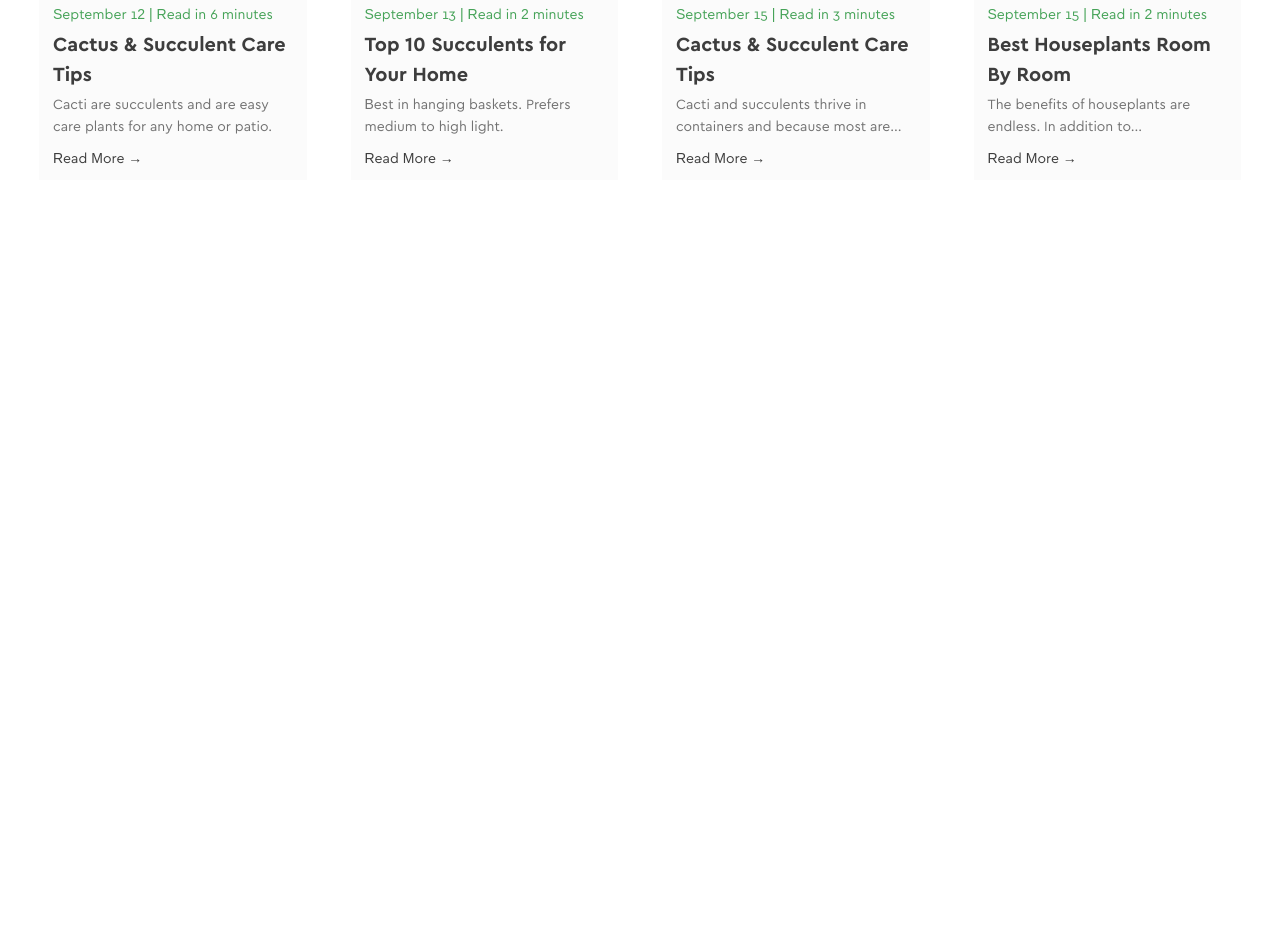
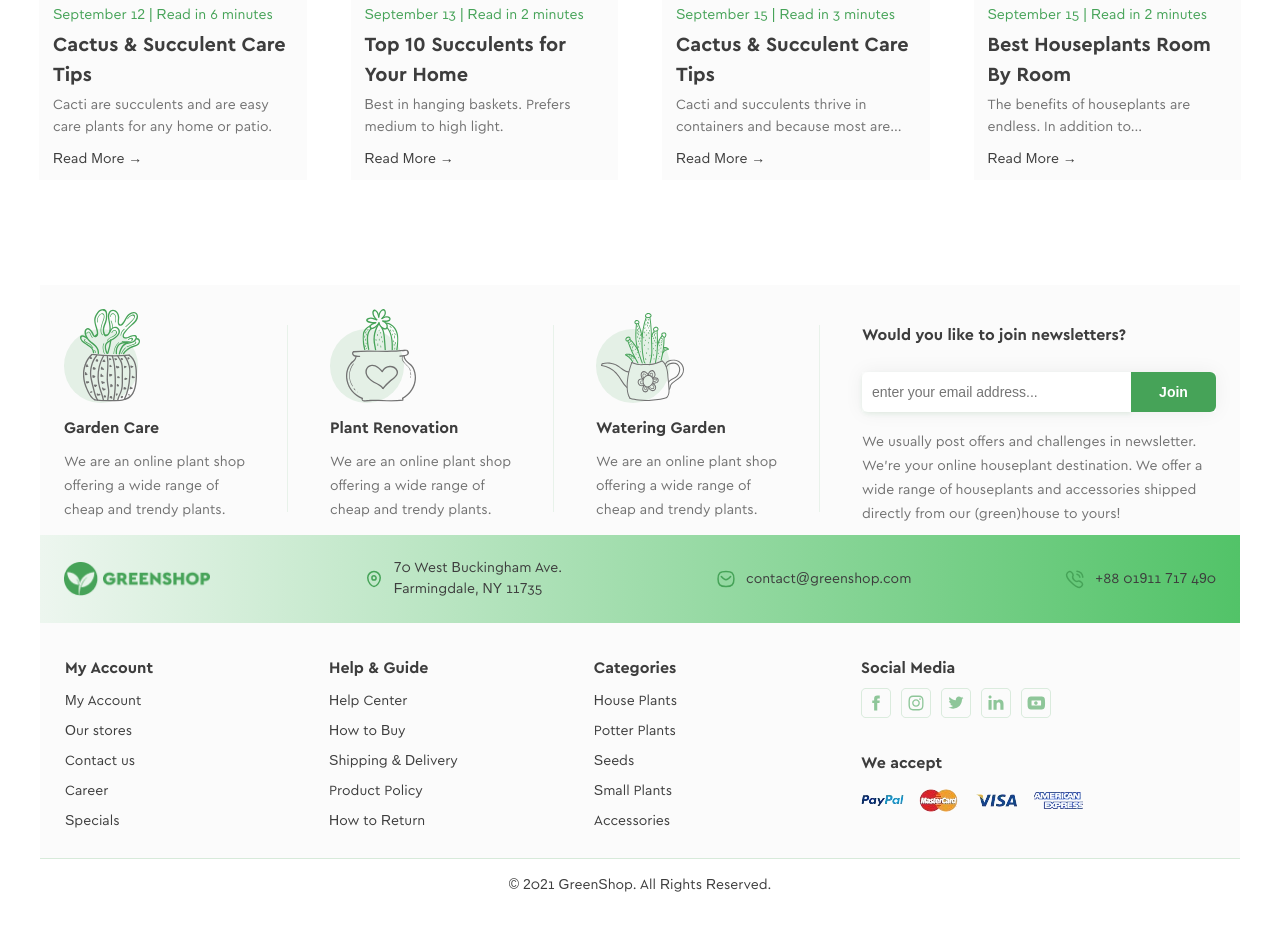
Before and after one commit to Patrik1501/greenshop-patrik, a plain HTML site: page index.html in a window 1280 px wide. Shown: the part 2785-3721 px from the top of the page. Before the commit the page ends 3065 px from the top, so only its background shows below. Drawn offline with Linux system fonts and the light colour scheme; files whose address does not match are found by name.

Commit message:
ДЗ 11.1. Практика Background - сделал footer

```diff
--- a/index.html
+++ b/index.html
@@ -7,7 +7,7 @@
     <link rel="stylesheet" href="./styles/reset.css">
     <link rel="stylesheet" href="./styles/style.css">
     <link rel="stylesheet" href="./styles/style-central-block.css">
-
+    <link rel="stylesheet" href="./styles/footer.css">
 </head>
 <body>
 <header>
@@ -351,5 +351,130 @@
     </div>
 </section>
 
+<footer class="footer">
+    <div class="footer-top">
+        <div class="container footer-top-content">
+            <div class="footer-box">
+                <div class="icon-circle-wrapper">
+                    <div class="icon-circle"></div>
+                    <img src="./images/footer-icon1.svg" alt="">
+                </div>
+                <h4>Garden Care</h4>
+                <p>We are an online plant shop offering a wide range of cheap and trendy plants.</p>
+            </div>
+            <div class="footer-box">
+                <div class="icon-circle-wrapper">
+                    <div class="icon-circle"></div>
+                    <img src="./images/footer-icon2.svg" alt="">
+                </div>
+                <h4>Plant Renovation</h4>
+                <p>We are an online plant shop offering a wide range of cheap and trendy plants.</p>
+            </div>
+            <div class="footer-box watering-box">
+                <div class="icon-circle-wrapper">
+                    <div class="icon-circle"></div>
+                    <div class="watering-icons">
+                        <img src="./images/footer-icon4.svg" alt="Plant" class="watering-leaf">
+                        <img src="./images/footer-icon3.svg" alt="Pot" class="watering-pot">
+                    </div>
+                </div>
+                <h4>Watering Garden</h4>
+                <p>We are an online plant shop offering a wide range of cheap and trendy plants.</p>
+            </div>
+            <div class="footer-box newsletter">
+                <h4>Would you like to join newsletters?</h4>
+                <form class="newsletter-form">
+                    <input type="email" placeholder="enter your email address...">
+                    <button type="submit">Join</button>
+                </form>
+                <p>We usually post offers and challenges in newsletter. We’re your online houseplant destination. We offer a wide range of houseplants and accessories shipped directly from our (green)house to yours!</p>
+            </div>
+        </div>
+    </div>
+
+    <div class="footer-middle">
+        <div class="container footer-middle-content">
+            <img src="./images/logo.png" alt="GreenShop logo" class="footer-logo">
+
+            <div class="contact-item">
+                <img src="./images/location-icon.svg" alt="">
+                <a href="https://maps.google.com/?q=70+West+Buckingham+Ave,+Farmingdale,+NY+11735" target="_blank">
+                    70 West Buckingham Ave.<br>Farmingdale, NY 11735
+                </a>
+            </div>
+
+            <div class="contact-item">
+                <img src="./images/email-icon.svg" alt="">
+                <a href="mailto:contact@greenshop.com">contact@greenshop.com</a>
+            </div>
+
+            <div class="contact-item">
+                <img src="./images/phone-icon.svg" alt="">
+                <a href="tel:+8801911717490">+88 01911 717 490</a>
+            </div>
+        </div>
+    </div>
+
+    <div class="footer-bottom">
+        <div class="container footer-bottom-content">
+            <div class="footer-column">
+                <h4>My Account</h4>
+                <ul>
+                    <li><a href="#">My Account</a></li>
+                    <li><a href="#">Our stores</a></li>
+                    <li><a href="#">Contact us</a></li>
+                    <li><a href="#">Career</a></li>
+                    <li><a href="#">Specials</a></li>
+                </ul>
+            </div>
+            <div class="footer-column">
+                <h4>Help & Guide</h4>
+                <ul>
+                    <li><a href="#">Help Center</a></li>
+                    <li><a href="#">How to Buy</a></li>
+                    <li><a href="#">Shipping & Delivery</a></li>
+                    <li><a href="#">Product Policy</a></li>
+                    <li><a href="#">How to Return</a></li>
+                </ul>
+            </div>
+            <div class="footer-column">
+                <h4>Categories</h4>
+                <ul>
+                    <li><a href="#">House Plants</a></li>
+                    <li><a href="#">Potter Plants</a></li>
+                    <li><a href="#">Seeds</a></li>
+                    <li><a href="#">Small Plants</a></li>
+                    <li><a href="#">Accessories</a></li>
+                </ul>
+            </div>
+            <div class="footer-column">
+                <h4>Social Media</h4>
+                <div class="social-icons">
+                    <a href="https://www.facebook.com" target="_blank">
+                        <img src="./images/facebook.svg" alt="Facebook">
+                    </a>
+                    <a href="https://www.instagram.com" target="_blank">
+                        <img src="./images/instagram.svg" alt="Instagram">
+                    </a>
+                    <a href="https://twitter.com" target="_blank">
+                        <img src="./images/twitter.svg" alt="Twitter">
+                    </a>
+                    <a href="https://www.linkedin.com" target="_blank">
+                        <img src="./images/linkedin.svg" alt="LinkedIn">
+                    </a>
+                    <a href="https://www.youtube.com" target="_blank">
+                        <img src="./images/youtube.svg" alt="YouTube">
+                    </a>
+                </div>
+                <h4>We accept</h4>
+                <div class="payment-icons">
+                    <img src="./images/paymentsicon.png" alt="">
+                </div>
+            </div>
+        </div>
+        <p class="copyright">© 2021 GreenShop. All Rights Reserved.</p>
+    </div>
+</footer>
+
 </body>
 </html>
--- /dev/null
+++ b/styles/footer.css
@@ -0,0 +1,272 @@
+.footer {
+  font-family: 'Cera Pro', sans-serif;
+  color: #3D3D3D;
+}
+
+.footer-top {
+    width: 1200px;
+    height: 250px;
+    background-color: #FBFBFB;
+  padding: 24px 0;
+}
+
+.footer-top-content {
+  display: flex;
+  justify-content: space-between;
+    width: 1152px;
+    height: 201px;
+  margin: 0 auto;
+  gap: 20px;
+}
+
+.footer-box {
+  position: relative;
+  width: 204px;
+  padding-right: 10px; /* чтобы текст не прилипал к линии */
+}
+
+.footer-box:not(:last-child)::after {
+  content: "";
+  position: absolute;
+  top: 16px;
+  right: -20px;
+  width: 1px;
+  height: 187px;
+  background-color: rgba(70, 163, 88, 0.1);
+}
+
+.footer-box img {
+  height: 93px;
+  margin-bottom: 14px;
+  margin-left: 16px;
+}
+
+.footer-box h4 {
+  font-size: 16px;
+  font-weight: 700;
+  margin-bottom: 10px;
+}
+
+.footer-box p {
+  font-size: 14px;
+  font-weight: 400;
+  color: #727272;
+  line-height: 24px;
+}
+
+.newsletter {
+  width: 354px;
+  padding: 14px 0 0 0;
+}
+
+.newsletter-form {
+  display: flex;
+  height: 40px;
+  margin: 25px 0 18px 0;
+
+  box-shadow: 0 0 20px 0 rgba(0, 0, 0, 0.06);
+
+}
+
+.newsletter-form input[type="email"] {
+  flex-grow: 1;
+  padding: 10px;
+  border: none;
+  background: #FFFFFF;
+  box-shadow: 0 2px 4px rgba(70, 163, 88, 0.1);
+  font-size: 14px;
+  border-top-left-radius: 6px;
+  border-bottom-left-radius: 6px;
+}
+
+.newsletter-form button {
+  background-color: #46A358;
+  color: #fff;
+  border: none;
+  padding: 10px 20px;
+  font-weight: 700;
+  cursor: pointer;
+  font-size: 14px;
+  width: 85px;
+  border-top-right-radius: 6px;
+  border-bottom-right-radius: 6px;
+
+}
+
+.footer-middle {
+    display: flex;
+    align-items: center;
+    width: 1200px;
+    height: 88px;
+  background: linear-gradient(90deg, #EDF6EF 0%, #52C368 100%);
+  padding: 25px 24px;
+}
+
+.footer-middle-content {
+  display: flex;
+  align-items: center;
+  justify-content: space-between;
+  width: 1200px;
+  margin: 0 auto;
+  color: #3D3D3D;
+}
+
+.footer-middle-content .contact-item {
+  display: flex;
+  align-items: center;
+  font-size: 14px;
+  gap: 10px;
+}
+
+.footer-logo {
+  height: 34px;
+}
+
+.footer-bottom {
+  background-color: #FBFBFB;
+  padding: 33px 25px;
+  height: 236px;
+  border-bottom: 1px solid rgba(70, 163, 88, 0.2);
+}
+
+.footer-bottom-content {
+  display: flex;
+  width: 1200px;
+  margin: 0 auto;
+  height: 174px;
+}
+
+.footer-column {
+  width: auto;
+}
+
+.footer-column:nth-child(1) {
+  margin-right: 176px;
+}
+
+.footer-column:nth-child(2) {
+  margin-right: 136px;
+}
+
+.footer-column:nth-child(3) {
+  margin-right: 184px;
+}
+
+.footer-column h4 {
+  font-size: 16px;
+  font-weight: 700;
+  margin-bottom: 8px;
+}
+
+.footer-column ul {
+  list-style: none;
+  padding: 0;
+  margin: 0;
+}
+
+.footer-column ul li {
+  margin-bottom: 6px;
+}
+
+.footer-column ul li a {
+  text-decoration: none;
+  color: #3D3D3D;
+  font-size: 14px;
+}
+
+.social-icons,
+.payment-icons {
+  display: flex;
+  gap: 10px;
+  margin-bottom: 33px;
+}
+
+.social-icons img  {
+  width: 30px;
+  height: 30px;
+}
+
+.payment-icons img {
+  width: 224px;
+  height: 26px;
+  margin-top: 5px;
+}
+
+.footer-bottom .copyright {
+  text-align: center;
+  font-size: 14px;
+  color: #3D3D3D;
+  padding-top: 45px;
+  padding-bottom: 40px;
+}
+
+ .footer {
+     margin-top: 548px; /* 100px ранее + 448px дополнительно */
+     width: 1200px;
+     height: 610px;
+     margin-left: auto;
+     margin-right: auto;
+     display: flex;
+     flex-direction: column;
+
+
+ }
+
+/* Общий блок для Watering Garden */
+.watering-box {
+  display: flex;
+  flex-direction: column;
+  align-items: flex-start;
+  text-align: left;
+}
+
+/* Контейнер для двух изображений */
+.watering-icons {
+  position: relative;
+  width: 83px;
+  height: 93px;
+  margin-bottom: 14px;
+}
+
+/* Верхнее растение */
+.watering-leaf {
+  position: relative;
+  top: -17px;
+  left: 13px;
+  width: 44px;
+  z-index: 2;
+}
+
+/* Лейка снизу */
+.watering-pot {
+  position: relative;
+  bottom: 82px;
+  left: -11px;
+  width: 83px;
+  z-index: 3;
+}
+
+.icon-circle-wrapper {
+  position: relative;
+  width: 93px;
+  height: 93px;
+  margin-bottom: 14px;
+}
+
+.icon-circle {
+  position: absolute;
+  top: 20px;
+  left: 0;
+  width: 74px;
+  height: 74px;
+  border-radius: 50%;
+  background-color: rgba(70, 163, 88, 0.13);
+  z-index: 0;
+}
+
+/* Убедись, что картинки поверх круга */
+.icon-circle-wrapper img,
+.watering-icons {
+  position: relative;
+  z-index: 1;
+}
```
Also changed, not shown: images/email-icon.svg (added), images/facebook.svg (added), images/footer-icon1.svg (added), images/footer-icon2.svg (added), images/footer-icon3.svg (added), images/footer-icon4.svg (added), images/instagram.svg (added), images/linkedin.svg (added), images/location-icon.svg (added), images/paymentsicon.png (added), images/phone-icon.svg (added), images/twitter.svg (added), images/youtube.svg (added), 2 other files.
